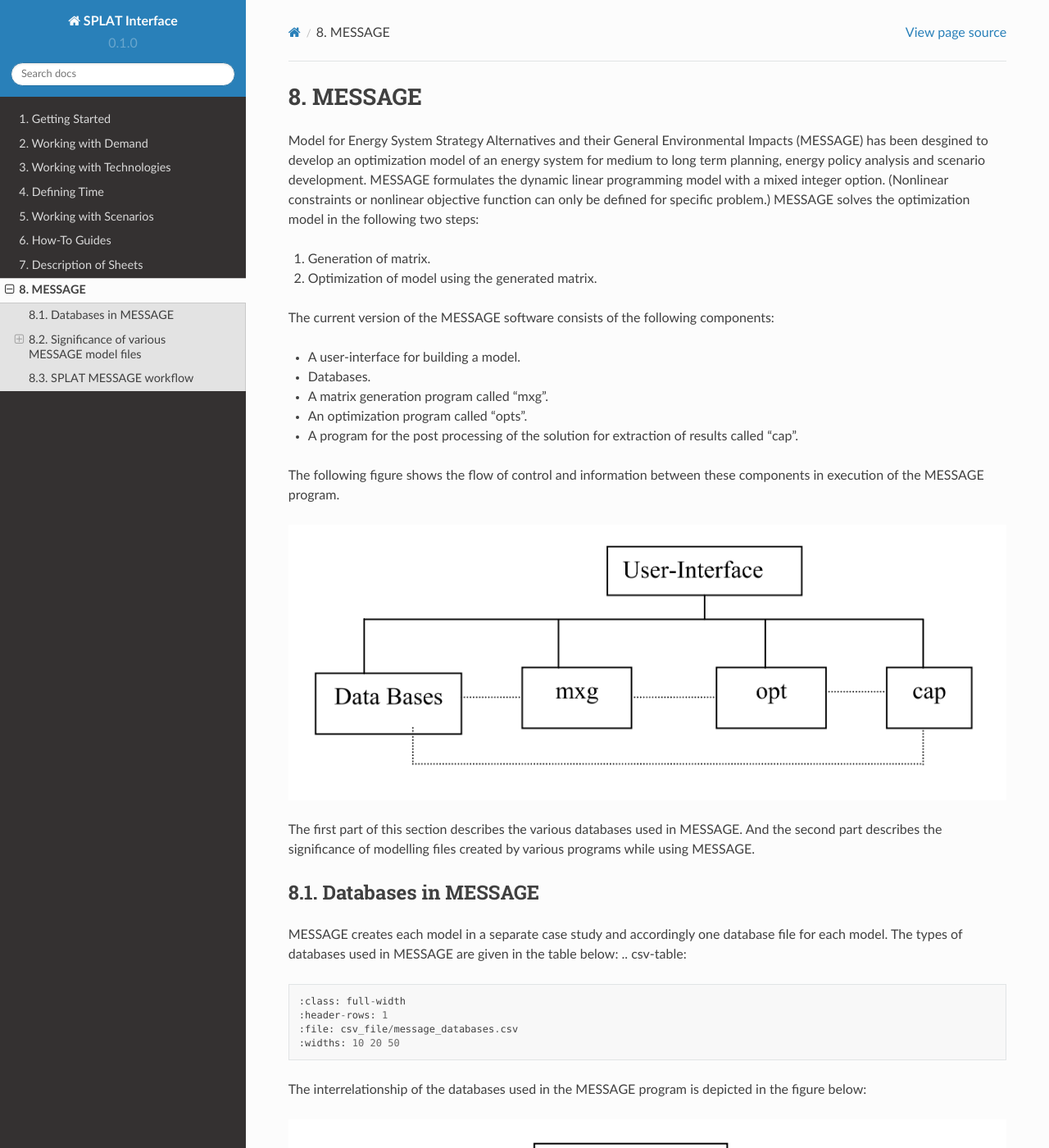
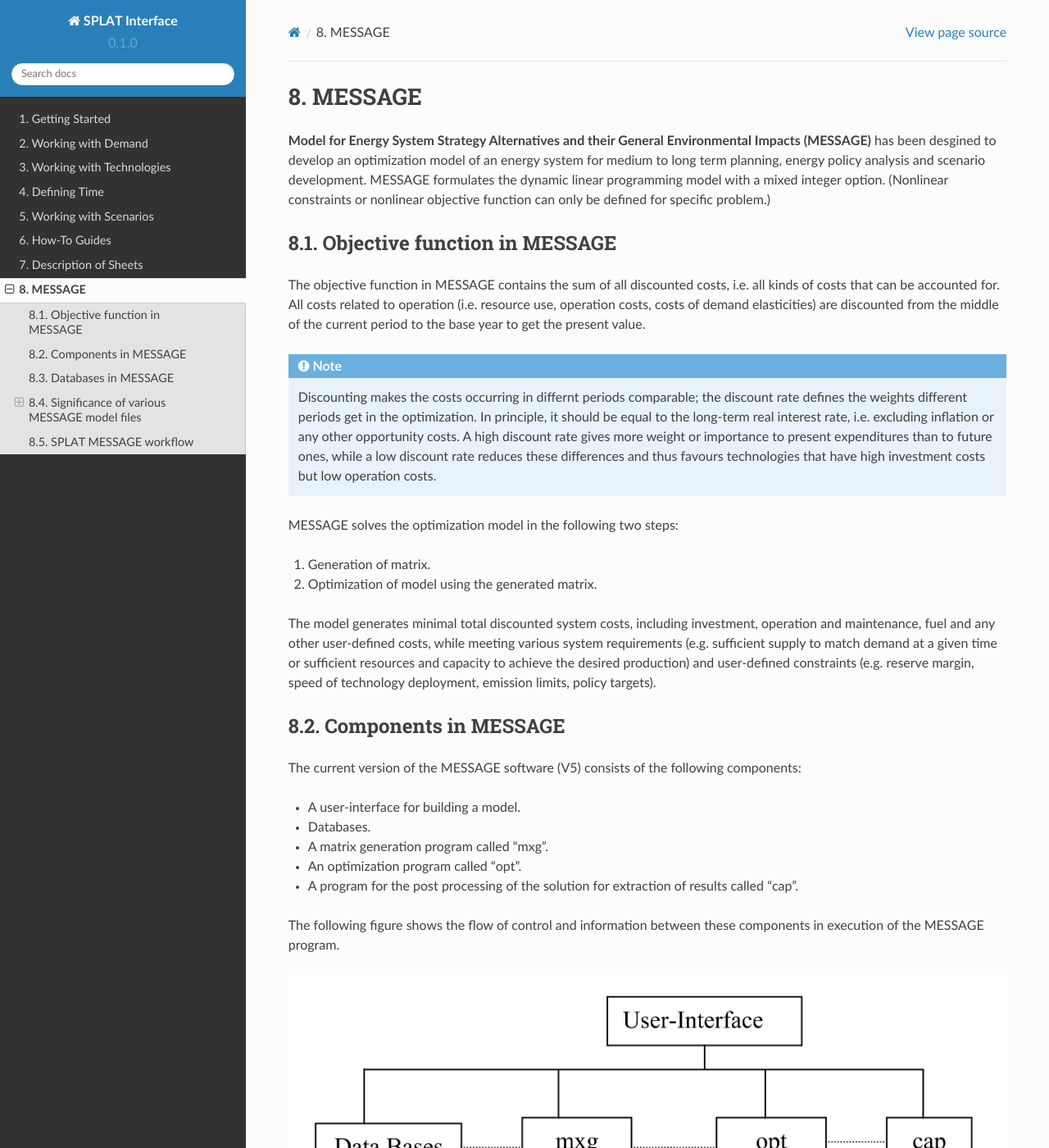
Before and after one commit to SPLATteam/SPLAT-WebGuide, a Sphinx documentation site: the page built from docs/MESSAGE.rst, in a window 1280 px wide and 1400 px high. Shown: the whole window at 82% size. Built offline with Sphinx 7.4.7 and the Read the Docs theme 2.0.0, drawn with Linux system fonts in a browser that asks for light colours; some of the changed text lies outside the part shown.

Commit message:
add about objecitve function and discount principle in message

```diff
--- a/docs/MESSAGE.rst
+++ b/docs/MESSAGE.rst
@@ -9,17 +9,38 @@
 
 MESSAGE
 =============================
-Model for Energy System Strategy Alternatives and their General Environmental Impacts (MESSAGE)
+**Model for Energy System Strategy Alternatives and their General Environmental Impacts (MESSAGE)**
 has been desgined to develop an optimization model of an energy system for medium to long term planning, energy policy analysis and scenario development.
 MESSAGE formulates the dynamic linear programming model with a mixed integer option.
 (Nonlinear constraints or nonlinear objective function can only be defined for specific problem.)
+
+.. _objective_function:
+
+Objective function in MESSAGE
+-----------------------------
+
+The objective function in MESSAGE contains the sum of all discounted costs, i.e. all kinds of costs that can be accounted for.
+All costs related to operation (i.e. resource use, operation costs, costs of demand elasticities) are discounted from the middle of the current period to the base year to get the present value.
+
+.. note::
+    Discounting makes the costs occurring in differnt periods comparable; the discount rate defines the weights different periods get in the optimization.
+    In principle, it should be equal to the long-term real interest rate, i.e. excluding inflation or any other opportunity costs.
+    A high discount rate gives more weight or importance to present expenditures than to future ones, while a low discount rate reduces these differences and thus favours technologies that have high investment costs but low operation costs.
+
 MESSAGE solves the optimization model in the following two steps:
 
 1. Generation of matrix.
 
 2. Optimization of model using the generated matrix.
 
-The current version of the MESSAGE software consists of the following components:
+The model generates minimal total discounted system costs, including investment, operation and maintenance, fuel and any other user-defined costs, while meeting various system requirements (e.g. sufficient supply to match demand at a given time or sufficient resources and capacity to achieve the desired production) and user-defined constraints (e.g. reserve margin, speed of technology deployment, emission limits, policy targets).
+
+.. _components:
+
+Components in MESSAGE
+--------------------------------
+
+The current version of the MESSAGE software (V5) consists of the following components:
 
 * A user-interface for building a model.
 
@@ -27,7 +48,7 @@
 
 * A matrix generation program called "mxg".
 
-* An optimization program called "opts".
+* An optimization program called "opt".
 
 * A program for the post processing of the solution for extraction of results called "cap".
 
--- a/docs/how_to.rst
+++ b/docs/how_to.rst
@@ -40,7 +40,7 @@
 
 However, to execute runs with this solver one must use the SPLAT Excel Interface to initiate runs (see Tutorial C - Using the SPLAT Excel Interface) and one has to add the solver to the user's existing MESSAGE installation. This guide gives a brief description on how to do this installation.
 
-1. Download the cbc.rar archive file from the `cbc link`_ and put it in the MESSAGE installation folder called:
+1. Download the cbc.rar archive file and put it in the MESSAGE installation folder called:
 ``C:\Programs\MESSAGE_INT\message_bin``
 
 .. _cbc link: https://irena.sharepoint.com/:u:/r/sites/EPS/PTG%20Tools%20and%20Data/SPLAT%20kit/Software/AlternativeSolver/cbc_files.rar?csf=1&web=1&e=QPdmhj
```
